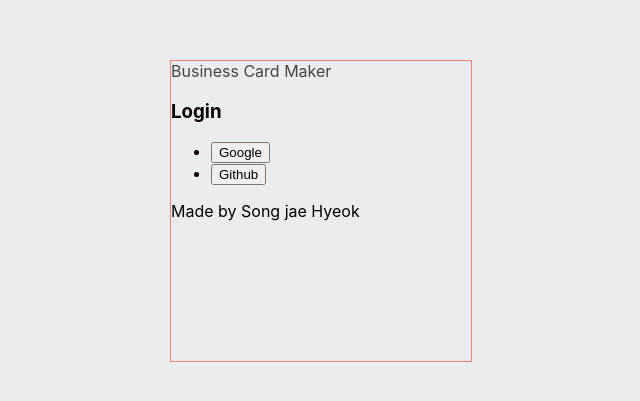
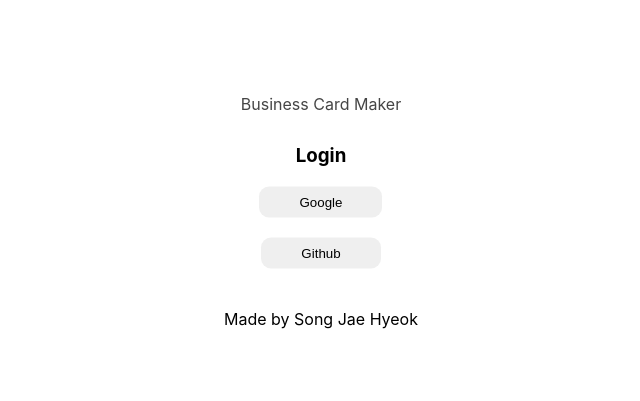
Before and after one commit to hellojaehyeok/BusinessCard, a React (Create React App) app in the folder business_card/: page / in a window 1280 px wide. Shown: the part 189-590 px from the top of the page, without its empty margins (319-959 px from the left). Built offline with nearby package versions, Linux system fonts and the light colour scheme; no server answers.

Commit message:
로그인화면 css 스타일링
로그인화면 css 스타일링

```diff
--- a/business_card/src/app.jsx
+++ b/business_card/src/app.jsx
@@ -7,7 +7,7 @@ function App({authService}) {
 
 
   return (
-    <div className="App">
+    <div>
         <Login authService={authService}/>
     </div>
   );
--- a/business_card/src/app.module.css
+++ b/business_card/src/app.module.css
@@ -1,6 +1,12 @@
 
 @value makerSkyBlue from "./common/color.css";
 
+
+*{
+    margin: 0;
+    padding: 0;
+}
+
 body{
-    background-color: #e9edf0;
+    background-color: makerSkyBlue;
 }
--- a/business_card/src/common/color.css
+++ b/business_card/src/common/color.css
@@ -1,3 +1,5 @@
 
 
-@value makerSkyBlue : #e9edf0;
+@value makerDarkGray: #454545;
+@value makerSkyBlue: #e9edf0;
+@value makerShadow: -2px -2px 5px #fff, 3px 3px 5px #babecc;
--- a/business_card/src/components/footer/footer.jsx
+++ b/business_card/src/components/footer/footer.jsx
@@ -1,11 +1,12 @@
 import React from 'react';
+import styles from "./footer.module.css"
 
 const Footer = (props) => {
 
 
     return(
         <footer>
-            Made by Song jae Hyeok
+            Made by Song Jae Hyeok
         </footer>
     );
 };
--- a/business_card/src/components/footer/footer.module.css
+++ b/business_card/src/components/footer/footer.module.css
@@ -0,0 +1,5 @@
+@value makerDarkGray from "../../common/color.css";
+
+footer{
+    color: makerDarkGray;
+}
--- a/business_card/src/components/logIn/logIn.jsx
+++ b/business_card/src/components/logIn/logIn.jsx
@@ -15,11 +15,11 @@ const Login = ({authService}) => {
 
 
     return(
-        <section className={styles.logInWrap}>
+        <section className={styles.loginPageWrap}>
             <Header />
-            <section>
-                <h1>Login</h1>
-                <ul>
+            <section className={styles.loginWrap}>
+                <h1 className={styles.loginTitle}>Login</h1>
+                <ul className={styles.listWrap}>
                     <li>
                         <button onClick={onLogin}>Google</button>
                     </li>
--- a/business_card/src/components/logIn/logIn.module.css
+++ b/business_card/src/components/logIn/logIn.module.css
@@ -1,13 +1,47 @@
+@value makerDarkGray, makerSkyBlue, makerShadow from "../../common/color.css";
 
-
-section.logInWrap{
+section.loginPageWrap{
     position: absolute;
     top: 50%;
     left: 50%;
     transform: translate(-50%, -50%);
-    width: 300px;
-    height: 300px;
-    border: 1px solid salmon;
     display: flex;
     flex-direction: column;
+    text-align: center;
+    padding: 50px;
+    border-radius: 30px;
+    box-shadow: makerShadow;
 }
+
+section.loginWrap{
+    margin: 30px 0;
+}
+
+h1.loginTitle{
+    color: makerDarkGray;
+    margin-bottom: 10px;
+}
+
+ul.listWrap{
+
+}
+
+ul.listWrap > li{
+    list-style: none;
+}
+
+ul.listWrap > li > button{
+    margin: 10px 0;
+    padding: 8px 40px;
+    border: 0;
+    border-radius: 10px;
+    outline: 0;
+    background-color: makerSkyBlue;
+    box-shadow: makerShadow;
+    cursor: pointer;
+}
+
+ul.listWrap > li > button:active{
+    box-shadow: inset -2px -2px 5px #fff,
+                inset 3px 3px 5px #babecc;
+}
```
